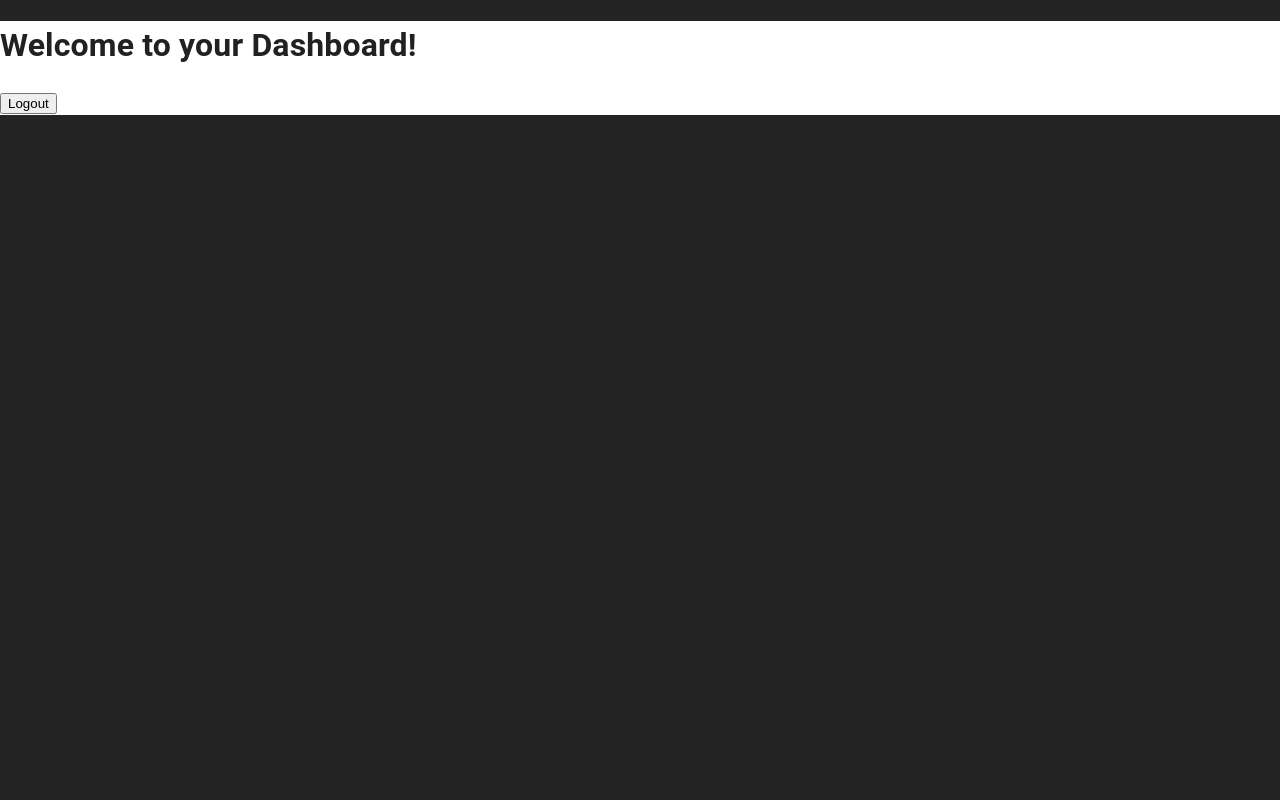
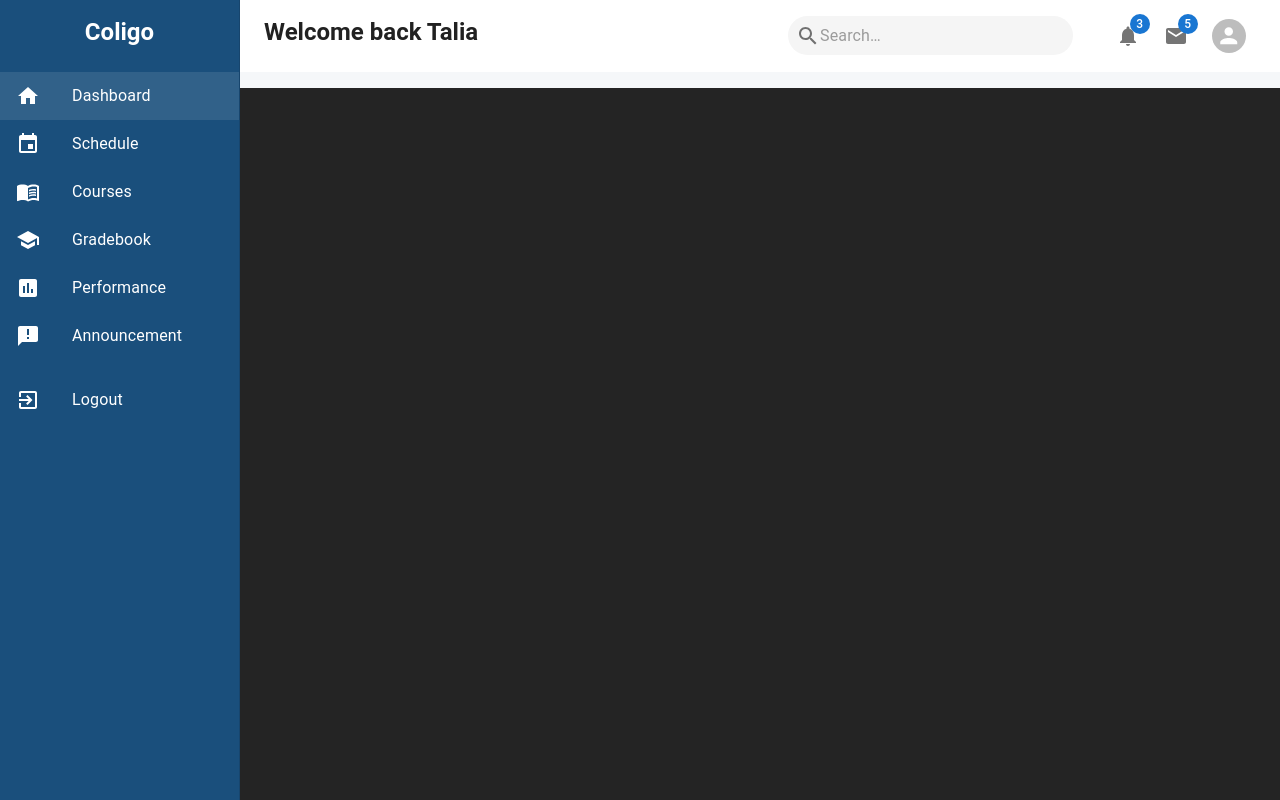
Before and after one commit to Shrief88/Anyware_Software_Task, a React (Vite) app in the folder client/: page / in a window 1280 px wide. Both pictures are taken after a click on the button "LOGIN TO DASHBOARD". Built offline with nearby package versions, Linux system fonts and the light colour scheme.

Commit message:
Add layout

```diff
--- /dev/null
+++ b/client/src/components/layout/Header.tsx
@@ -0,0 +1,76 @@
+import {
+  Avatar,
+  Badge,
+  Box,
+  Grid2,
+  IconButton,
+  Typography,
+} from "@mui/material";
+import {
+  Notifications as NotificationsIcon,
+  Email as EmailIcon,
+  Menu as MenuIcon,
+  Search as SearchIcon,
+} from "@mui/icons-material";
+import { SearchBar, StyledInputBase } from "./styles";
+
+type Props = {
+  handleDrawerToggle: () => void;
+  isMobile: boolean;
+};
+
+const Header = ({ handleDrawerToggle, isMobile }: Props) => {
+  return (
+    <Grid2 container sx={{ bgcolor: "white", mb: 2, px: 3, py: 2 }} spacing={1}>
+      <Grid2
+        size={{ xs: 12, md: 2, lg: 2 }}
+        order={{ md: 2, lg: 3 }}
+        sx={{
+          display: "flex",
+          alignItems: "center",
+          justifyContent: { xs: "space-between", md: "center", lg: "center" },
+        }}
+      >
+        {isMobile && (
+          <IconButton
+            color="inherit"
+            aria-label="open drawer"
+            edge="start"
+            onClick={handleDrawerToggle}
+            sx={{ mr: 2 }}
+          >
+            <MenuIcon />
+          </IconButton>
+        )}
+        <Box sx={{ display: "flex", alignItems: "center" }}>
+          <IconButton>
+            <Badge badgeContent={3} color="primary">
+              <NotificationsIcon />
+            </Badge>
+          </IconButton>
+          <IconButton sx={{ mx: 1 }}>
+            <Badge badgeContent={5} color="primary">
+              <EmailIcon />
+            </Badge>
+          </IconButton>
+          <Avatar sx={{ width: 34, height: 34, ml: 1 }} />
+        </Box>
+      </Grid2>
+      <Grid2 size={{ xs: 12, md: 10, lg: 6 }} order={{ md: 1, lg: 1 }}>
+        <Typography variant="h5" fontWeight={700}>
+          Welcome back Talia
+        </Typography>
+      </Grid2>
+      <Grid2 size={{ xs: 12, md: 12, lg: 4 }} order={{ md: 2, lg: 2 }}>
+        <SearchBar>
+          <IconButton sx={{ position: "absolute", p: 1 }}>
+            <SearchIcon />
+          </IconButton>
+          <StyledInputBase placeholder="Search…" />
+        </SearchBar>
+      </Grid2>
+    </Grid2>
+  );
+};
+
+export default Header;
--- /dev/null
+++ b/client/src/components/layout/Layout.tsx
@@ -0,0 +1,35 @@
+import { useState } from "react";
+import { Box, useMediaQuery, useTheme } from "@mui/material";
+import { Outlet } from "react-router-dom";
+
+import Nav from "./Nav";
+import Header from "./Header";
+
+const Layout = () => {
+  const theme = useTheme();
+  const isMobile = useMediaQuery(theme.breakpoints.down("md"));
+  const [mobileOpen, setMobileOpen] = useState(false);
+
+  const handleDrawerToggle = () => {
+    setMobileOpen(!mobileOpen);
+  };
+
+  return (
+    <Box sx={{ display: "flex" }}>
+      <Nav
+        mobileOpen={mobileOpen}
+        handleDrawerToggle={handleDrawerToggle}
+        isMobile={isMobile}
+      />
+      <Box
+        component="main"
+        sx={{ flexGrow: 1, backgroundColor: "#f5f7f9"}}
+      >
+        <Header handleDrawerToggle={handleDrawerToggle} isMobile={isMobile} />
+        <Outlet />
+      </Box>
+    </Box>
+  );
+};
+
+export default Layout;
--- /dev/null
+++ b/client/src/components/layout/Nav.tsx
@@ -0,0 +1,123 @@
+import { useNavigate } from "react-router-dom";
+import {
+  Box,
+  List,
+  ListItem,
+  ListItemIcon,
+  ListItemText,
+  Typography,
+} from "@mui/material";
+import {
+  Home as HomeIcon,
+  Event as EventIcon,
+  School as SchoolIcon,
+  MenuBook as MenuBookIcon,
+  Assessment as AssessmentIcon,
+  Announcement as AnnouncementIcon,
+  ExitToApp as LogoutIcon,
+} from "@mui/icons-material";
+
+import { useAuth } from "../../context/AuthContext";
+import { StyledDrawer } from "./styles";
+
+type Props = {
+  mobileOpen: boolean;
+  handleDrawerToggle: () => void;
+  isMobile: boolean;
+};
+
+const menuItems = [
+  { text: "Dashboard", icon: <HomeIcon />, active: true },
+  { text: "Schedule", icon: <EventIcon /> },
+  { text: "Courses", icon: <MenuBookIcon /> },
+  { text: "Gradebook", icon: <SchoolIcon /> },
+  { text: "Performance", icon: <AssessmentIcon /> },
+  { text: "Announcement", icon: <AnnouncementIcon /> },
+];
+
+const Nav = ({ mobileOpen, handleDrawerToggle, isMobile }: Props) => {
+  const { logout } = useAuth();
+  const navigate = useNavigate();
+  const handleLogout = () => {
+    logout();
+    navigate("/");
+  };
+
+  const drawer = (
+    <>
+      <Box sx={{ p: 2, textAlign: "center" }}>
+        <Typography variant="h5" color="white" fontWeight={"700"}>
+          Coligo
+        </Typography>
+      </Box>
+      <List>
+        {menuItems.map((item) => (
+          <ListItem
+            component="div"
+            key={item.text}
+            sx={{
+              backgroundColor: item.active
+                ? "rgba(255, 255, 255, 0.1)"
+                : "transparent",
+              "&:hover": {
+                backgroundColor: "rgba(255, 255, 255, 0.1)",
+                cursor: "pointer",
+              },
+            }}
+            onClick={() => isMobile && handleDrawerToggle()}
+          >
+            <ListItemIcon sx={{ color: "white" }}>{item.icon}</ListItemIcon>
+            <ListItemText primary={item.text} />
+          </ListItem>
+        ))}
+        <ListItem
+          component="div"
+          key="Logout"
+          sx={{
+            mt: 2,
+            "&:hover": {
+              backgroundColor: "rgba(255, 255, 255, 0.1)",
+              cursor: "pointer",
+            },
+          }}
+        >
+          <ListItemIcon sx={{ color: "white" }}>
+            <LogoutIcon />
+          </ListItemIcon>
+          <ListItemText primary="Logout" onClick={handleLogout} />
+        </ListItem>
+      </List>
+    </>
+  );
+
+  return (
+    <>
+      {/* Mobile Drawer */}
+      <StyledDrawer
+        variant="temporary"
+        open={mobileOpen}
+        onClose={handleDrawerToggle}
+        ModalProps={{
+          keepMounted: true, // Better open performance on mobile.
+        }}
+        sx={{
+          display: { xs: "block", md: "none" },
+        }}
+      >
+        {drawer}
+      </StyledDrawer>
+
+      {/* Desktop Drawer */}
+      <StyledDrawer
+        variant="permanent"
+        sx={{
+          display: { xs: "none", md: "block" },
+        }}
+      >
+        {drawer}
+      </StyledDrawer>
+    </>
+  );
+};
+
+export default Nav;
--- /dev/null
+++ b/client/src/components/layout/styles.tsx
@@ -0,0 +1,45 @@
+import { Drawer, InputBase, styled } from "@mui/material";
+
+export const drawerWidth = 240;
+
+export const StyledDrawer = styled(Drawer)(({ theme }) => ({
+  width: drawerWidth,
+  flexShrink: 0,
+  "& .MuiDrawer-paper": {
+    width: drawerWidth,
+    boxSizing: "border-box",
+    backgroundColor: "#1a4f7c",
+    color: "white",
+    [theme.breakpoints.down("md")]: {
+      width: "100%",
+    },
+  },
+}));
+
+export const SearchBar = styled("div")(({ theme }) => ({
+  position: "relative",
+  borderRadius: 20,
+  backgroundColor: "#f5f5f5",
+  "&:hover": {
+    backgroundColor: "#eeeeee",
+  },
+  marginRight: theme.spacing(2),
+  marginLeft: 0,
+  width: "100%",
+  [theme.breakpoints.up("sm")]: {
+    marginLeft: theme.spacing(3),
+    width: "auto",
+  },
+}));
+
+export const StyledInputBase = styled(InputBase)(({ theme }) => ({
+  color: "inherit",
+  "& .MuiInputBase-input": {
+    padding: theme.spacing(1, 1, 1, 0),
+    paddingLeft: theme.spacing(4),
+    width: "100%",
+    [theme.breakpoints.up("md")]: {
+      width: "40ch",
+    },
+  },
+}));
--- a/client/src/pages/Dashboard.tsx
+++ b/client/src/pages/Dashboard.tsx
@@ -1,21 +1,5 @@
-import { useNavigate } from 'react-router-dom';
-import { useAuth } from '../context/AuthContext';
-
 const Dashboard = () => {
-  const { logout } = useAuth();
-  const navigate = useNavigate();
-
-  const handleLogout = () => {
-    logout();
-    navigate('/');
-  };
-
-  return (
-    <div>
-      <h1>Welcome to your Dashboard!</h1>
-      <button onClick={handleLogout}>Logout</button>
-    </div>
-  );
+  return <></>;
 };
 
 export default Dashboard;
```
Also changed, not shown: client/src/routes.tsx (+13 -7 lines).
